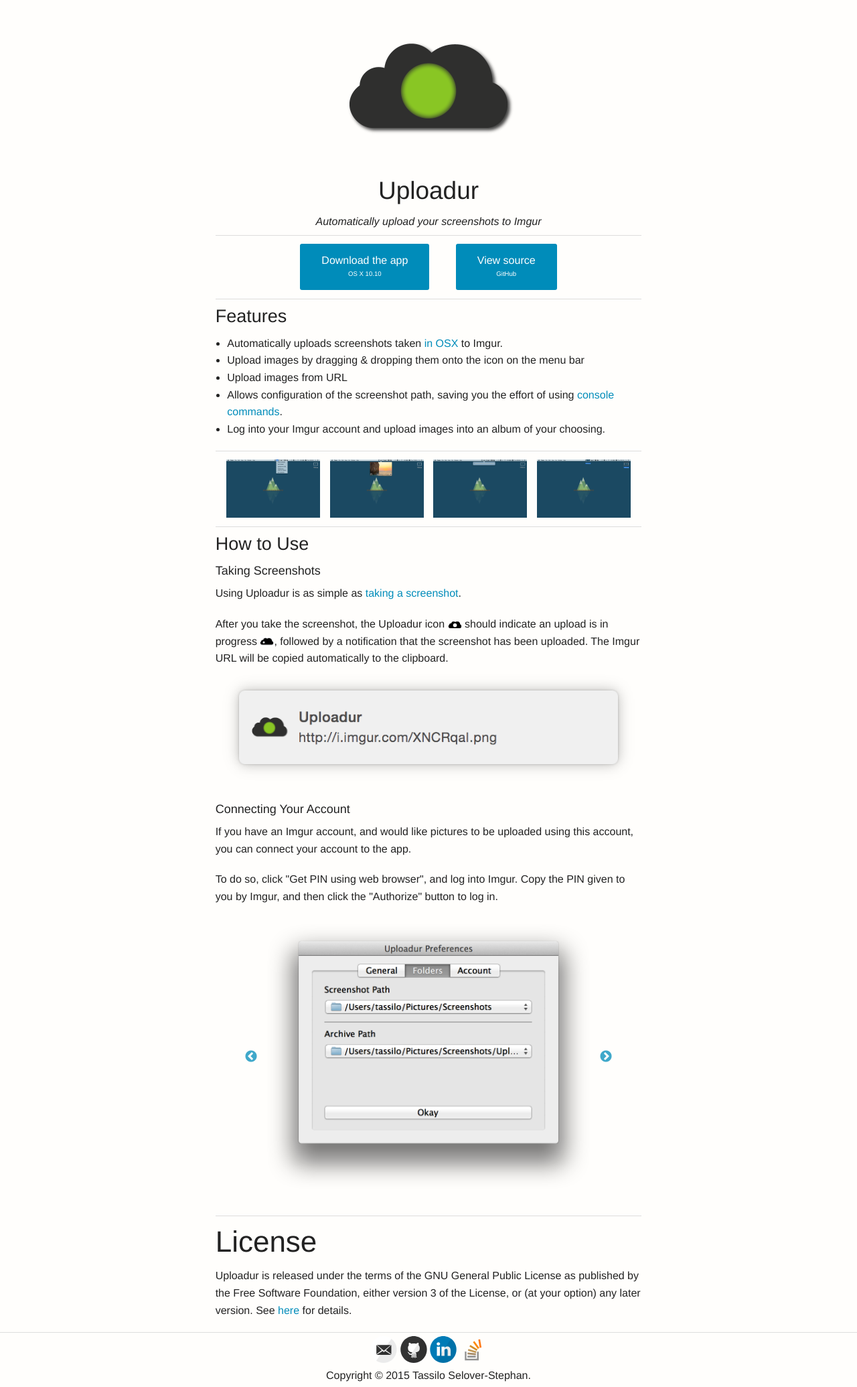
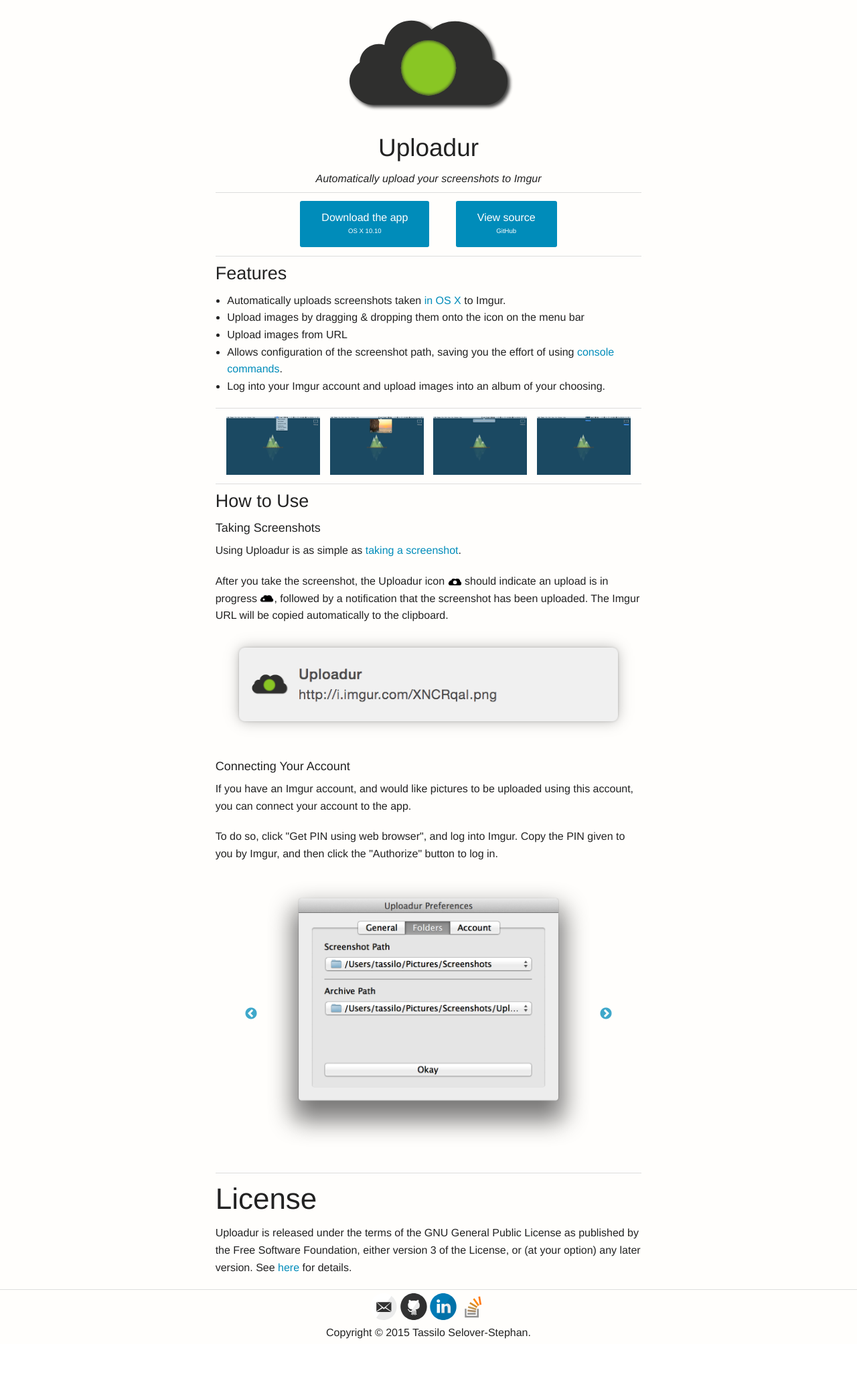
Before and after one commit to Selovert/Uploadur, a Jekyll site: the page built from index.html, in a window 1280 px wide. Shown: the whole page at 67% size. Built offline with Jekyll 4.4.1, drawn with Linux system fonts in a browser that asks for light colours; after the commit the page ends 2007 px from its top, so only the background shows below that.

Commit message:
vector logo

```diff
--- a/index.html
+++ b/index.html
@@ -6,7 +6,7 @@
 <div class='row'>
   <div class='large-8 large-centered columns'>
     <div class='centered-container'>
-      <img id='uploadur-logo' src='{{ site.baseurl }}/images/uploadur.png'>
+      <img id='uploadur-logo' src='{{ site.baseurl }}/images/Uploadur-header.svg'>
       <h2>Uploadur</h2>
       <i>Automatically upload your screenshots to Imgur</i>
       <hr>
@@ -20,7 +20,7 @@
       <h3>Features</h3>
 
       <ul>
-      <li>Automatically uploads screenshots taken <a href="http://support.apple.com/kb/ht5775">in OSX</a> to Imgur.</li>
+      <li>Automatically uploads screenshots taken <a href="http://support.apple.com/kb/ht5775">in OS X</a> to Imgur.</li>
       <li>Upload images by dragging & dropping them onto the icon on the menu bar</li>
       <li>Upload images from URL
       <li>Allows configuration of the screenshot path, saving you the effort of using <a href="http://lifehacker.com/quickly-change-os-xs-default-screenshot-format-and-loc-1489014578">console commands</a>.</li>
--- a/style.scss
+++ b/style.scss
@@ -45,7 +45,7 @@
 
 #uploadur-logo {
   width: 256px;
-  height: 256px;
+  height: 192px;
 }
 
 hr {
```
Also changed, not shown: images/Uploadur-header.svg (added), images/uploadur.png (deleted).
